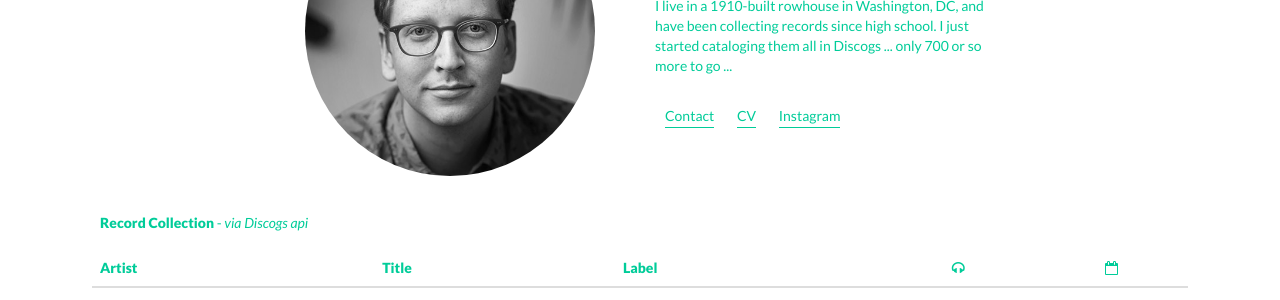
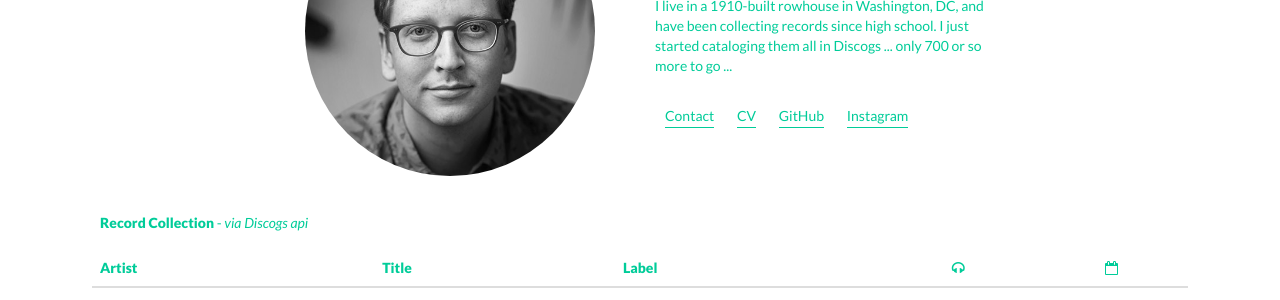
Before and after one commit to dreeeeewwwww/dreeeeewwwww.github.io, a Jekyll site: the page built from about/index.html, in a window 1280 px wide. Shown: the part 264-564 px from the top of the page. Built offline with Jekyll 4.4.1, drawn with Linux system fonts in a browser that asks for light colours; nearby versions of some CDN libraries; library files that are not in the unit come from our copies.

Commit message:
add github profile

```diff
--- a/about/index.html
+++ b/about/index.html
@@ -15,6 +15,7 @@ layout: default
           <ul class="about-linx">
             <li><a href="mailto:hello@drewgardner.net" />Contact</a></li>
             <li><a href="/assets/pdf/drewgardner-cv.pdf" target="_blank" />CV</a></li>
+            <li><a href="http://www.github.com/dreeeeewwwww" target="_blank"/>GitHub</a></li>
             <li><a href="http://www.instagram.com/dreeeeewwwww" target="_blank"/>Instagram</a></li>
           </ul>
         </div>
```
